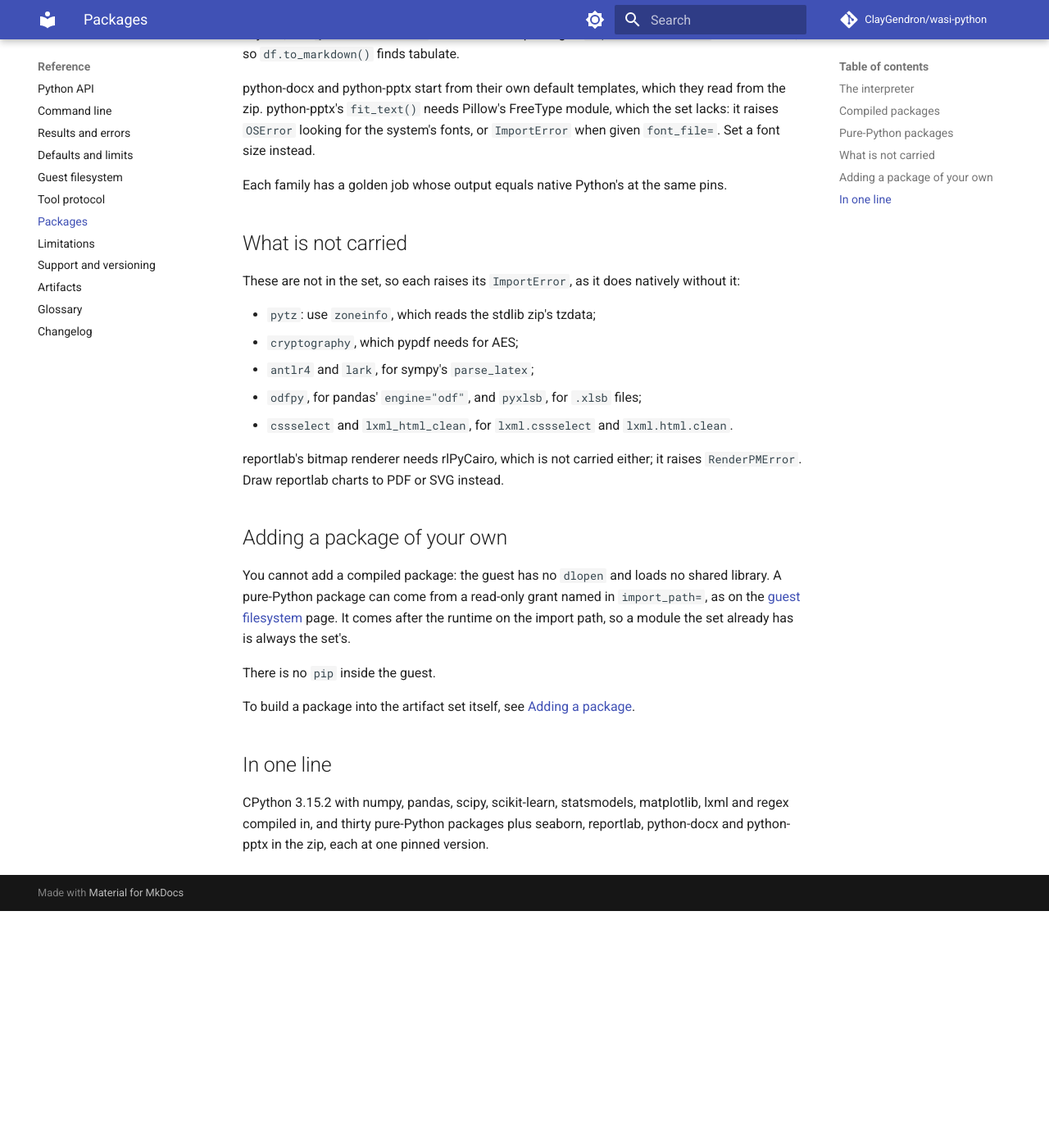
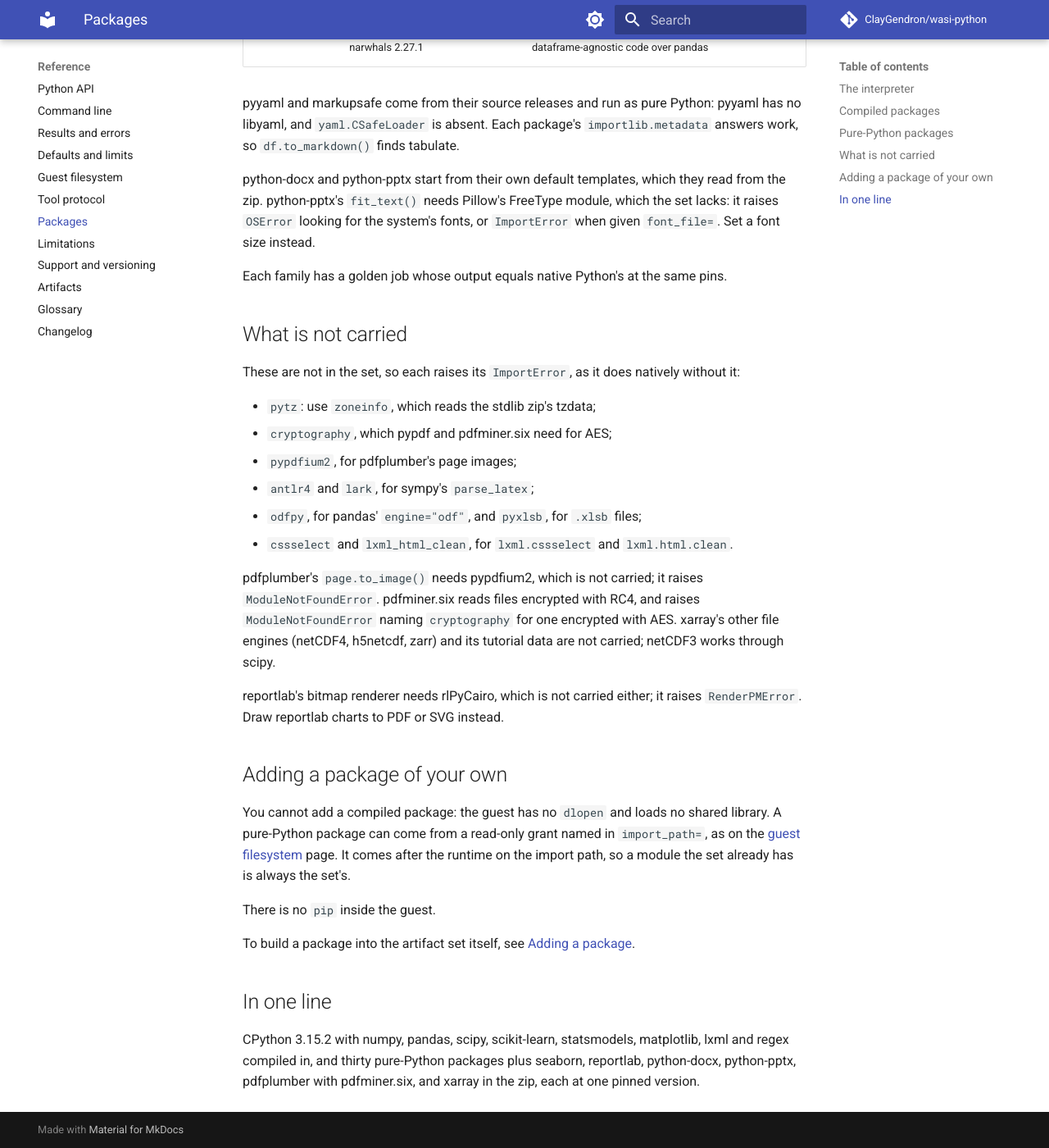
Before and after one commit to ClayGendron/wasi-python, an MkDocs documentation site: the page built from docs/reference/packages.md, in a window 1280 px wide and 1400 px high, scrolled down 3261 px. Shown: the whole window at 82% size. Built offline with MkDocs 1.6.1 and Material for MkDocs 9.7.7, drawn with Linux system fonts in a browser that asks for light colours; comment, search, counter and statistics services are not loaded; before the commit the page ends 4372 px from its top, so only the background shows below that; some of the changed text lies outside the part shown.

Commit message:
167: the packages and limitations pages, and the README's patch count
Co-Authored-By: Claude Opus 5.5 <noreply@anthropic.com>

```diff
--- a/docs/reference/packages.md
+++ b/docs/reference/packages.md
@@ -32,7 +32,7 @@ A *golden job* is a fixed program whose output the project compares with native
 
 ## Pure-Python packages
 
-matplotlib brings fontTools 4.67.0, cycler, pyparsing and packaging. The zip also carries python-dateutil, tzdata and six. Besides these, the stdlib zip carries thirty pure-Python packages, plus seaborn, reportlab, python-docx and python-pptx:
+matplotlib brings fontTools 4.67.0, cycler, pyparsing and packaging. The zip also carries python-dateutil, tzdata and six. Besides these, the stdlib zip carries thirty pure-Python packages, plus seaborn, reportlab, python-docx, python-pptx, pdfplumber with pdfminer.six, and xarray:
 
 | family | distribution and version | what it is for |
 |---|---|---|
@@ -40,8 +40,10 @@ matplotlib brings fontTools 4.67.0, cycler, pyparsing and packaging. The zip als
 | | xlsxwriter 3.2.9 | write `.xlsx` (pandas' default writer), in memory too |
 | | xlrd 2.0.2 | read old `.xls` files |
 | plotting | seaborn 0.13.2 (beside matplotlib) | statistical plots over pandas frames |
+| labelled arrays | xarray 2026.9.0 | n-dimensional arrays with named dimensions and labels; netCDF3 through scipy |
 | PDF | pypdf 6.21.4 | read, extract text, merge, split, encrypt (RC4) |
 | | reportlab 5.0.1 | write PDFs: text, tables, charts, Unicode text, images |
+| | pdfplumber 0.11.10, pdfminer.six 20260107 | text, words with their positions, and tables from PDF pages |
 | documents | python-docx 1.2.0 | read and write Word `.docx` |
 | | python-pptx 1.0.2 | read and write PowerPoint `.pptx`, charts included |
 | HTML and XML | beautifulsoup4 4.15.0, soupsieve 3.0.4 | parse messy HTML, CSS selectors |
@@ -74,10 +76,13 @@ Each family has a golden job whose output equals native Python's at the same pin
 These are not in the set, so each raises its `ImportError`, as it does natively without it:
 
 - `pytz`: use `zoneinfo`, which reads the stdlib zip's tzdata;
-- `cryptography`, which pypdf needs for AES;
+- `cryptography`, which pypdf and pdfminer.six need for AES;
+- `pypdfium2`, for pdfplumber's page images;
 - `antlr4` and `lark`, for sympy's `parse_latex`;
 - `odfpy`, for pandas' `engine="odf"`, and `pyxlsb`, for `.xlsb` files;
 - `cssselect` and `lxml_html_clean`, for `lxml.cssselect` and `lxml.html.clean`.
+
+pdfplumber's `page.to_image()` needs pypdfium2, which is not carried; it raises `ModuleNotFoundError`. pdfminer.six reads files encrypted with RC4, and raises `ModuleNotFoundError` naming `cryptography` for one encrypted with AES. xarray's other file engines (netCDF4, h5netcdf, zarr) and its tutorial data are not carried; netCDF3 works through scipy.
 
 reportlab's bitmap renderer needs rlPyCairo, which is not carried either; it raises `RenderPMError`. Draw reportlab charts to PDF or SVG instead.
 
@@ -91,4 +96,4 @@ To build a package into the artifact set itself, see [Adding a package](../contr
 
 ## In one line
 
-CPython 3.15.2 with numpy, pandas, scipy, scikit-learn, statsmodels, matplotlib, lxml and regex compiled in, and thirty pure-Python packages plus seaborn, reportlab, python-docx and python-pptx in the zip, each at one pinned version.
+CPython 3.15.2 with numpy, pandas, scipy, scikit-learn, statsmodels, matplotlib, lxml and regex compiled in, and thirty pure-Python packages plus seaborn, reportlab, python-docx, python-pptx, pdfplumber with pdfminer.six, and xarray in the zip, each at one pinned version.
```
Also changed, not shown: README.md (+1 -1 lines), docs/reference/limitations.md (+3 -0 lines).
